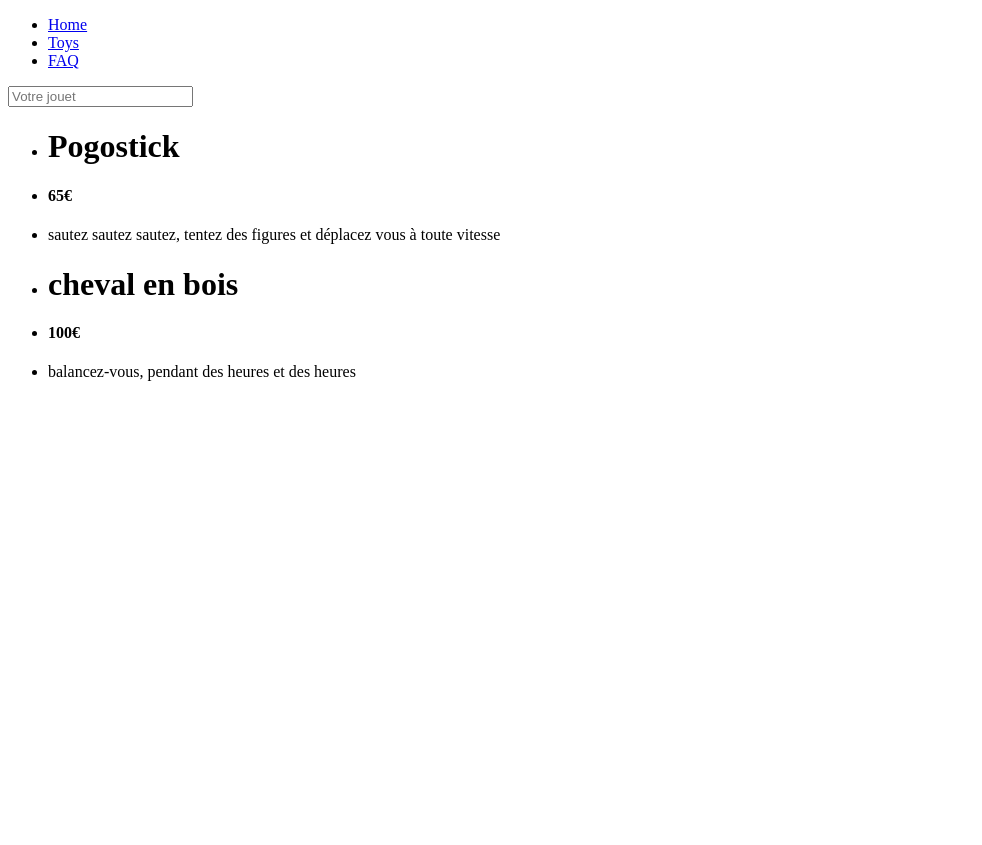
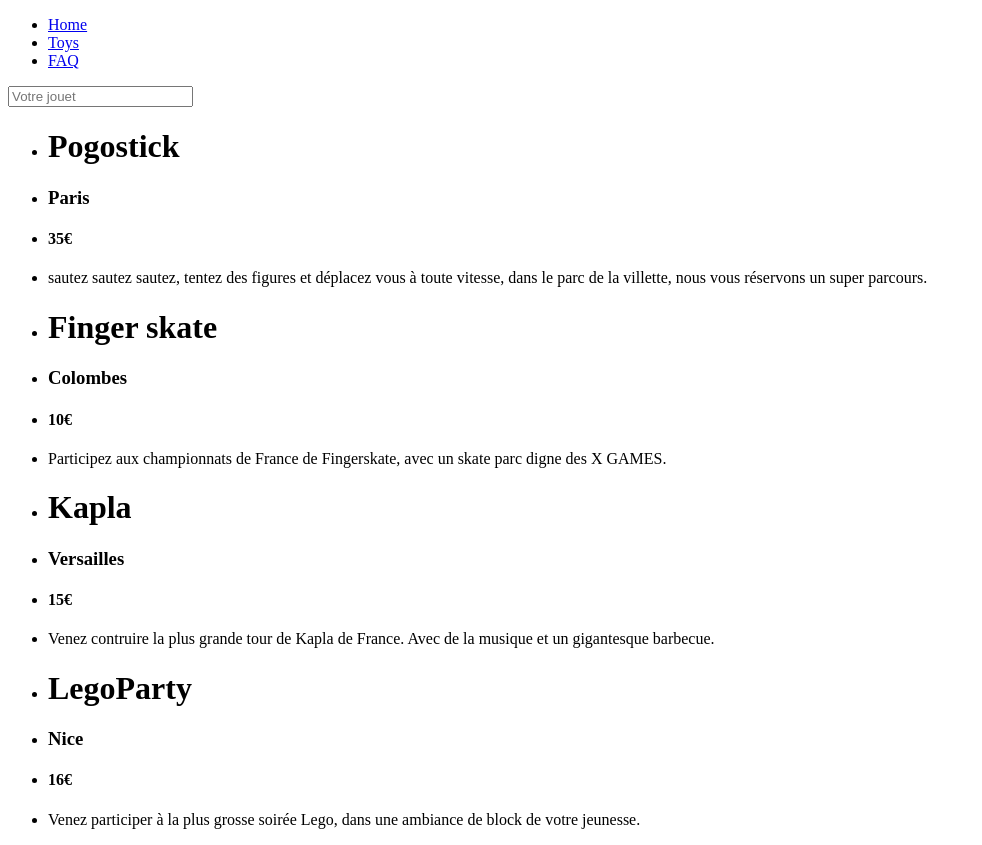
Before and after one commit to Edouardgj/devopsproject, a React (Create React App) app: page /Toys in a window 1280 px wide. Shown: the whole page, without its empty margins (0-982 px from the left). Before the commit the page ends 800 px from the top, so only its background shows below. Built offline with nearby package versions, Linux system fonts and the light colour scheme; data requests are answered from the project's data file.

Commit message:
contenu-event

```diff
--- a/db.json
+++ b/db.json
@@ -4,15 +4,35 @@
     {
       "id": 1,
       "name": "Pogostick",
-      "price": "65€",
-      "description": "sautez sautez sautez, tentez des figures et déplacez vous à toute vitesse"
+      "price": "35€",
+      "localisation": "Paris",
+      "description": "sautez sautez sautez, tentez des figures et déplacez vous à toute vitesse, dans le parc de la villette, nous vous réservons un super parcours."
     },
 
     {
       "id": 2,
-      "name": "cheval en bois",
-      "price": "100€",
-      "description": "balancez-vous, pendant des heures et des heures"
+      "name": "Finger skate",
+      "price": "10€",
+      "localisation": "Colombes",
+      "description": "Participez aux championnats de France de Fingerskate, avec un skate parc digne des X GAMES."
+
+    },
+
+    {
+      "id": 3,
+      "name": "Kapla",
+      "price": "15€",
+      "localisation": "Versailles",
+      "description": "Venez contruire la plus grande tour de Kapla de France. Avec de la musique et un gigantesque barbecue."
+
+    },
+
+    {
+      "id": 4,
+      "name": "LegoParty",
+      "price": "16€",
+      "localisation": "Nice",
+      "description": "Venez participer à la plus grosse soirée Lego, dans une ambiance de block de votre jeunesse."
 
     }
   ]
--- a/src/pages/Faq.js
+++ b/src/pages/Faq.js
@@ -6,16 +6,16 @@ const Faq = () => {
             <div className="faq">
                 <h1>faq</h1>
                 <div className="faqQuestion">
-                    <h2>Les jouets sont-ils chinois?</h2>
+                    <h4>Les activités ont-elles une limite d&apos;âge ?</h4>
+                    <p>Non</p>
+                </div>
+                <div className="faqQuestion">
+                    <h4>Les soirées sont-elles respectueuses de l&apos;environnement ?</h4>
                     <p>Oui</p>
                 </div>
                 <div className="faqQuestion">
-                    <h2>Les jouets sont-ils respectueux de l&apos;environnement?</h2>
-                    <p>Non</p>
-                </div>
-                <div className="faqQuestion">
-                    <h2>Vendez-vous des couches?</h2>
-                    <p>Non</p>
+                    <h4>Vendez-vous des bières ?</h4>
+                    <p>Bien sur !</p>
                 </div>
             </div>
         </div>
--- a/src/pages/Home.js
+++ b/src/pages/Home.js
@@ -5,9 +5,10 @@ const Home = () => {
     return (
       <div>
             <div className="titre1">
-                <h1>Bienvenue sur notre site de jouets</h1>
+                <h1>Bienvenue dans l&apos;agence Toysandfun</h1>
                 <div className="subtitle1">
-                    <h2>Jouets Jouets Jouets</h2>
+                    <h2>Revivez vos souvenirs de jeunesse !</h2>
+                    <p>Nous avons décidé de créer cette agence d&apos;évenementiel afin de permettre aux adultes de redevenir de grands enfants le temps d&apos;une soirée ou d&apos;une après midi.</p>
                 </div>
             </div>
         </div>
--- a/src/pages/Toys.js
+++ b/src/pages/Toys.js
@@ -31,6 +31,7 @@ const Toys =() => {
   }).map((Toys) => (
         <div>
           <li> <h1> {Toys.name} </h1> </li>
+          <li> <h3> {Toys.localisation} </h3> </li>
           <li> <h4> {Toys.price} </h4> </li>
           <li> <p>{Toys.description} </p> </li>
         </div>
```
